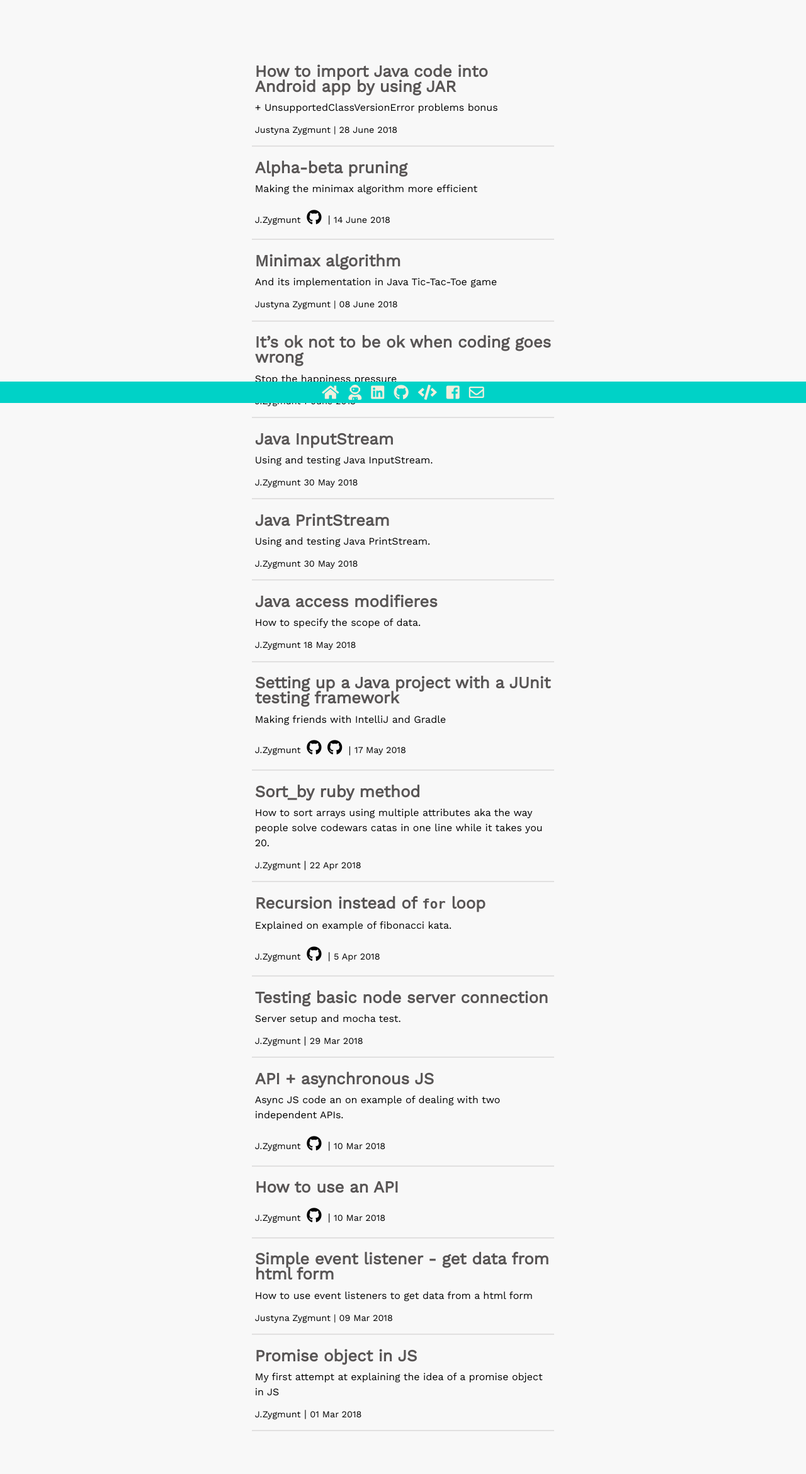
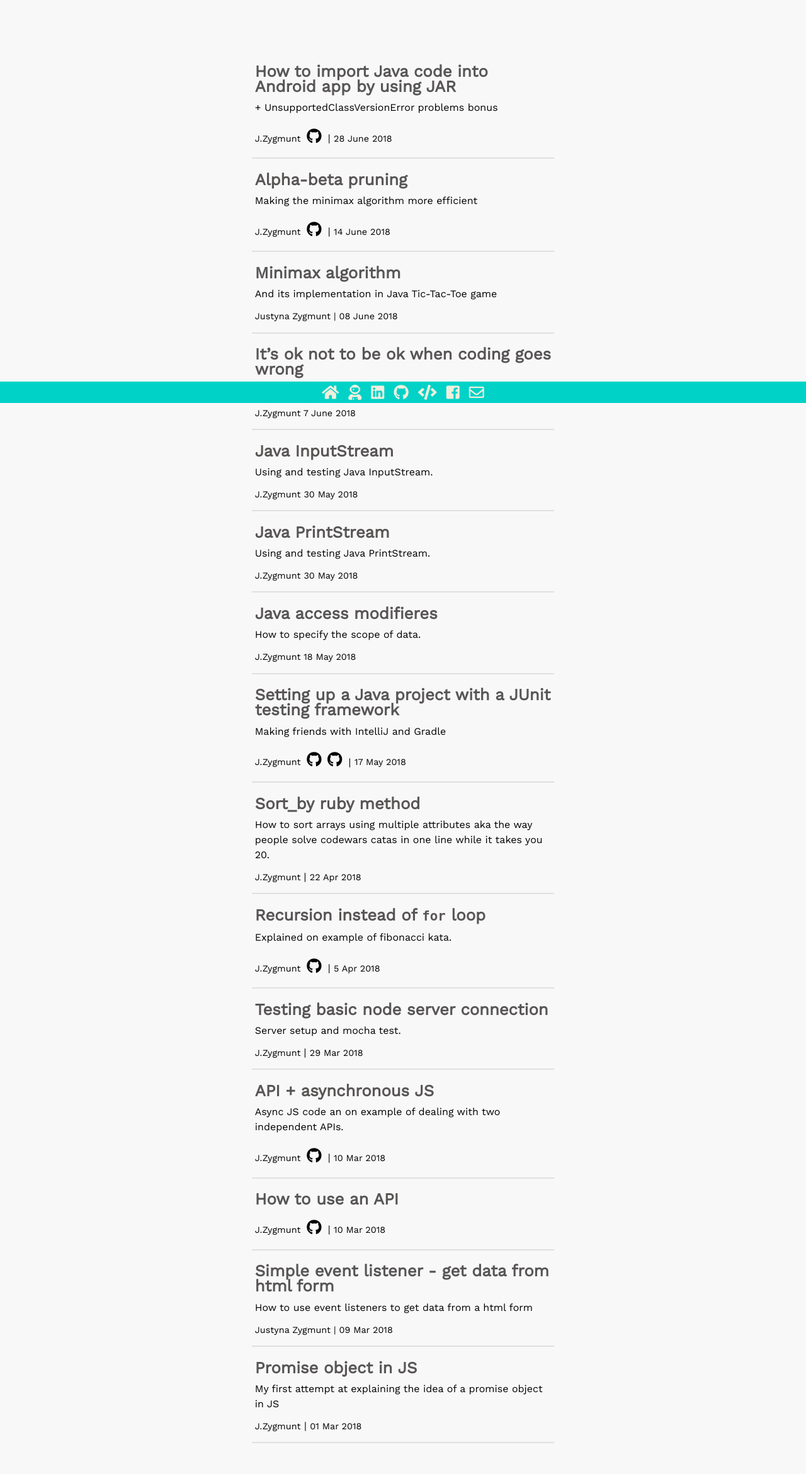
Before and after one commit to Kotauror/my-blog, a Node server app: page / in a window 1280 px wide. Shown: the part 160-2501 px from the top of the page at 63% size. Before the commit the page ends 2433 px from the top, so only its background shows below. Run offline with Node 20, Linux system fonts and the light colour scheme; some libraries are stand-ins or nearby versions.

Commit message:
add link.

```diff
--- a/views/tech_articles_info/java-to-android.ejs
+++ b/views/tech_articles_info/java-to-android.ejs
@@ -7,7 +7,7 @@
   </section>
 </a>
   <div class="post-info">
-      <a href="/about"><p2>Justyna Zygmunt | </p2></a>
+    <a href="/about"><p2>J.Zygmunt <a href="https://github.com/Kotauror/TICTACTOEAndroid"><i class="fab fa-github"></i></a></a> | </p2>
       <time class="post-date" datetime="2018-06-28"><p3>28 June 2018</p3></time>
   </div>
 </article>
```
